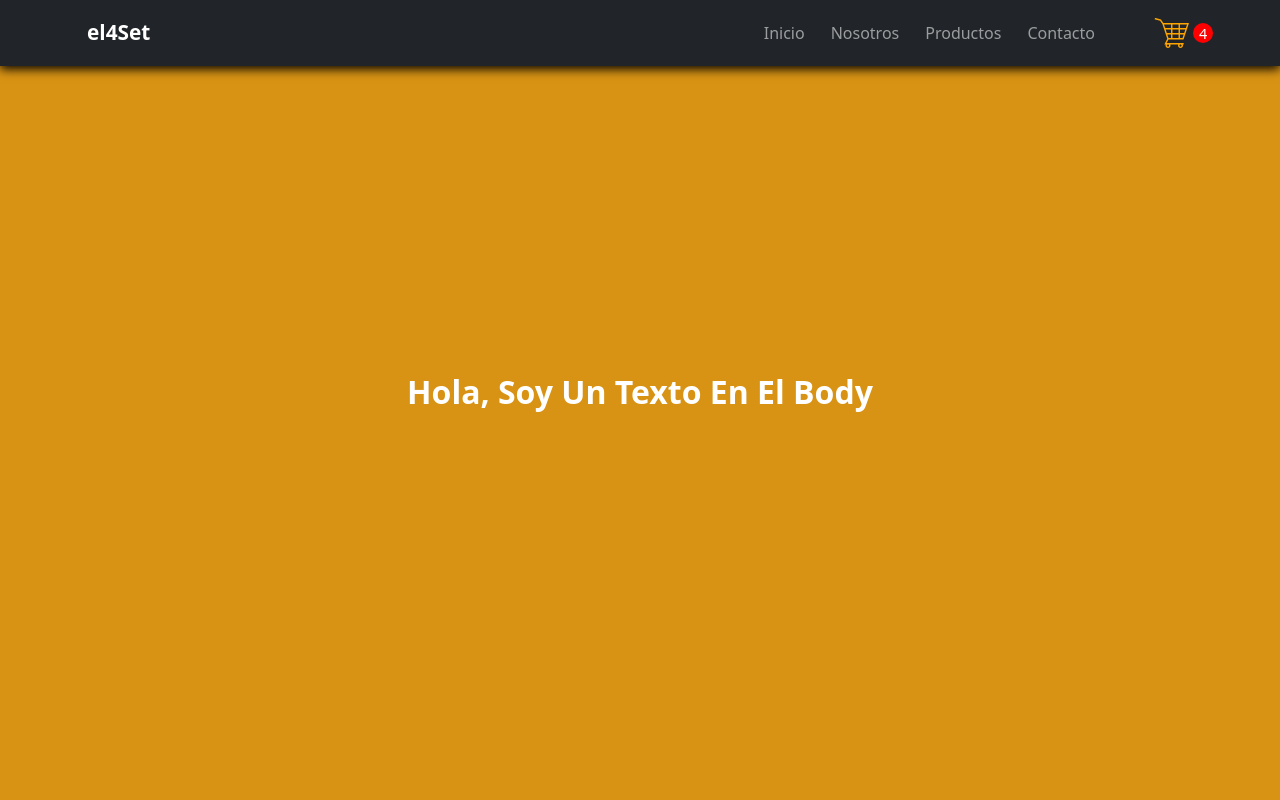
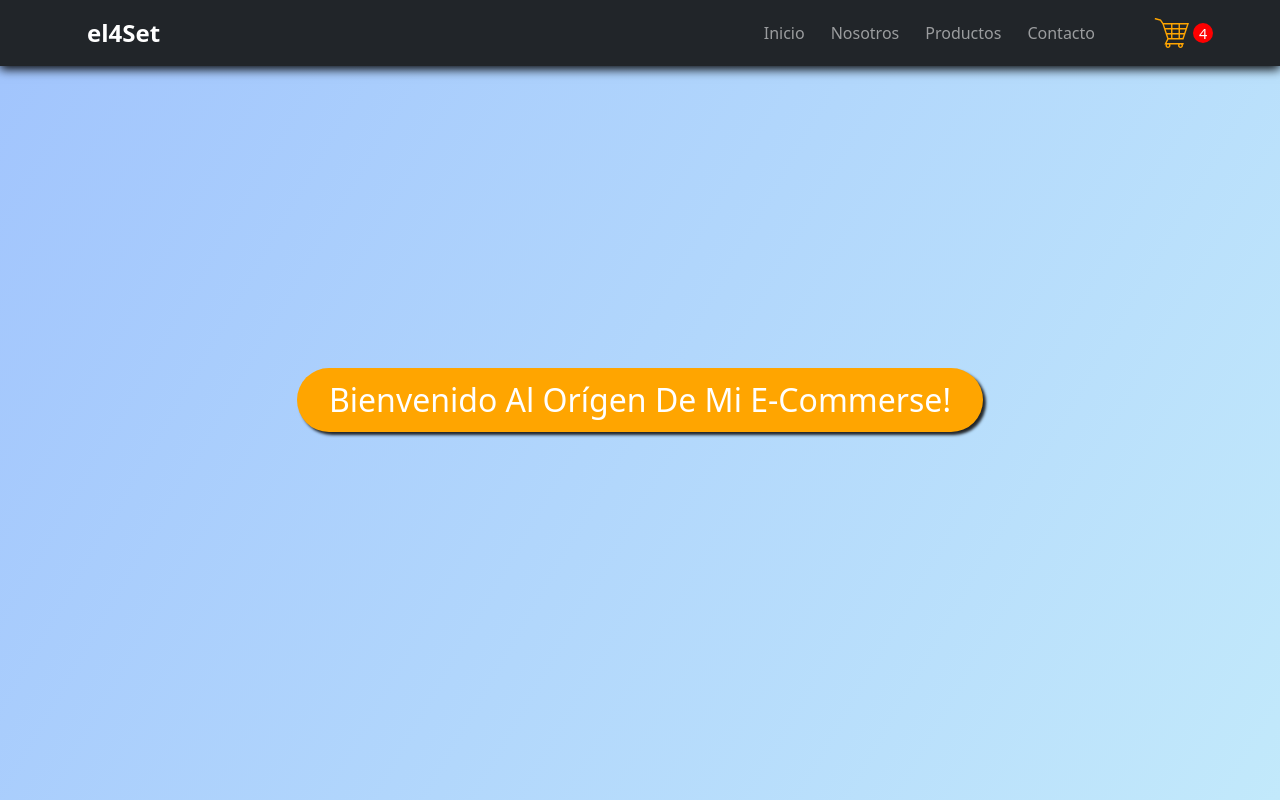
Before and after one commit to jeepers22/proyecto-react-vite, a React (Vite) app: page / in a window 1280 px wide. Built offline with nearby package versions, Linux system fonts and the light colour scheme.

Commit message:
PreEntrega1Safran

```diff
--- a/src/App.jsx
+++ b/src/App.jsx
@@ -6,7 +6,9 @@ const App = () => {
   return (
     <div>
       <NavBar />
-      <ItemListContainer />
+      <ItemListContainer
+          greeting="Bienvenido al orígen de mi E-commerse!"
+      />
     </div>
   )
 }
--- a/src/components/ItemListContainer.css
+++ b/src/components/ItemListContainer.css
@@ -4,12 +4,18 @@
     align-items: center;
     width: 100%;
     height: 100vh;
-    background-color: #d89314;
-    color: #fff;
+    background-image: linear-gradient(120deg, #a1c4fd 0%, #c2e9fb 100%);
 }
 
-p {
-    font-weight: 700;
+.saludo {
+    background-color: orange;
+    box-shadow: 3px 3px 3px;
+    padding: .5rem 2rem;
+    border-radius: 50px;
+}
+
+spam {
+    color: white;
     font-size: 2rem;
     text-transform: capitalize;
 }
--- a/src/components/ItemListContainer.jsx
+++ b/src/components/ItemListContainer.jsx
@@ -1,9 +1,11 @@
 import "./ItemListContainer.css"
 
-const ItemListContainer = () => {
+const ItemListContainer = ( { greeting } ) => {
     return (
         <div className="main">
-            <p>Hola, soy un texto en el body</p>
+            <div className="saludo">
+                <spam>{greeting}</spam>
+            </div>
         </div>
     )
 }
--- a/src/components/NavBar.css
+++ b/src/components/NavBar.css
@@ -3,7 +3,7 @@
 }
 
 .logo {
-    font-size: 1.3rem;
+    font-size: 1.5rem;
     font-weight: 700;
 }
 
--- a/src/components/NavBar.jsx
+++ b/src/components/NavBar.jsx
@@ -9,7 +9,7 @@ const NavBar = () => {
                 <button className="navbar-toggler" type="button" data-bs-toggle="collapse" data-bs-target="#navbarNavAltMarkup" aria-controls="navbarNavAltMarkup" aria-expanded="false" aria-label="Toggle navigation">
                     <span className="navbar-toggler-icon"></span>
                 </button>
-                <div className="collapse navbar-collapse d-flex-column justify-content-md-end align-items-center gap-5" id="navbarNavAltMarkup">
+                <div className="collapse navbar-collapse d-flex-column justify-content-md-end align-items-center gap-xl-5" id="navbarNavAltMarkup">
                     <div className="navbar-nav gap-md-3 text-center">
                         <a className="nav-link" href="#">Inicio</a>
                         <a className="nav-link" href="#">Nosotros</a>
```
